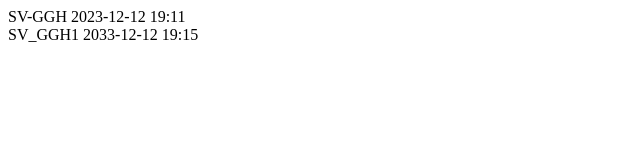
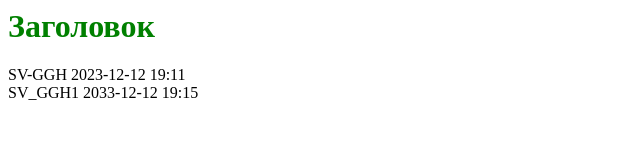
Before and after one commit to VovaPorta08/SV_GG1-12.12.2023, a plain HTML site: page index.html in a window 1280 px wide. Shown: the whole page, without its empty margins (0-640 px from the left). Drawn offline with Linux system fonts and the light colour scheme.

Commit message:
Update index.html
H1 12.12, 2023 19:31

```diff
--- a/index.html
+++ b/index.html
@@ -3,9 +3,11 @@
     <style>
       /*1 2023-12-12 19:19 */
       P {color:red}
+      H1 {color:green}
     </style>
   </head>
   <body>
+    <h1>Заголовок</h1>
     SV-GGH 2023-12-12 19:11<br>
     SV_GGH1 2033-12-12 19:15
   </body>
```
